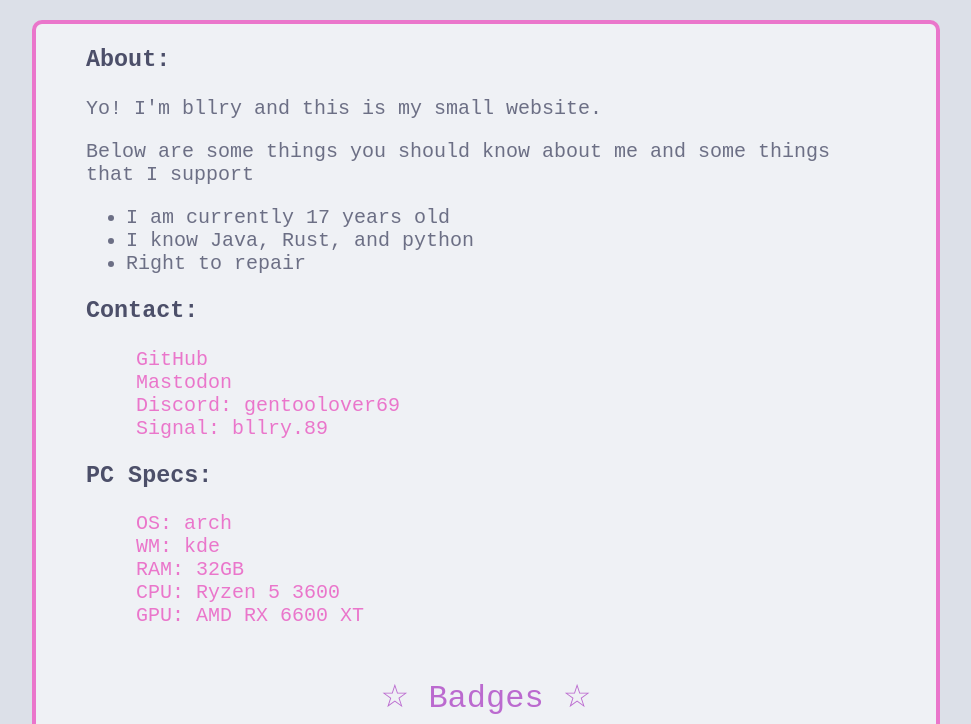
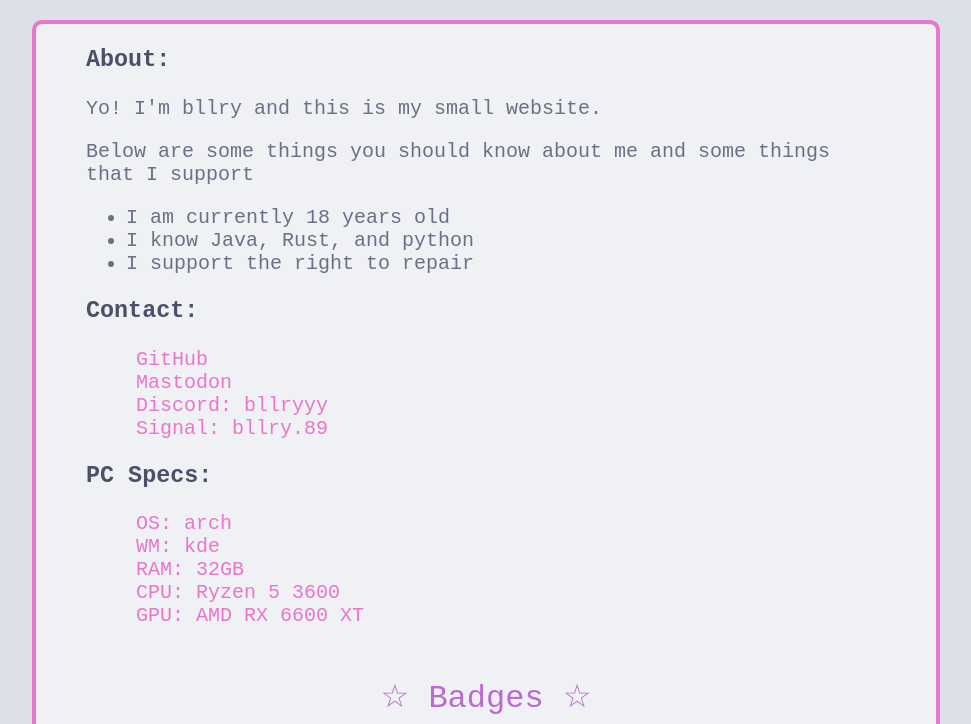
Before and after one commit to bllryy/personal-website, a plain HTML site: page index.html in a window 1280 px wide. Shown: the top 724 px of the page, without its empty margins (154-1125 px from the left). Drawn offline with Linux system fonts and the light colour scheme.

Commit message:
Update index.html

```diff
--- a/index.html
+++ b/index.html
@@ -15,17 +15,17 @@
             <p>Yo! I'm bllry and this is my small website.</p>
             <p>Below are some things you should know about me and some things that I support</p>
             <ul>
-                <li>I am currently 17 years old</li>
+                <li>I am currently 18 years old</li>
                 <li>I know Java, Rust, and python</li>
-                <li>Right to repair</li>
+                <li>I support the right to repair</li>
 
             </ul>
             <div>
                 <h3 id="content-headers">Contact:</h3>
                 <div class="contacts">
-                    <a href="">GitHub</a>
+                    <a href="https://github.com/bllryy">GitHub</a>
                     <a href="">Mastodon</a>
-                    <a>Discord: gentoolover69</a>
+                    <a>Discord: bllryyy</a>
                     <a>Signal: bllry.89</a>
                 </div>
             </div>
```
